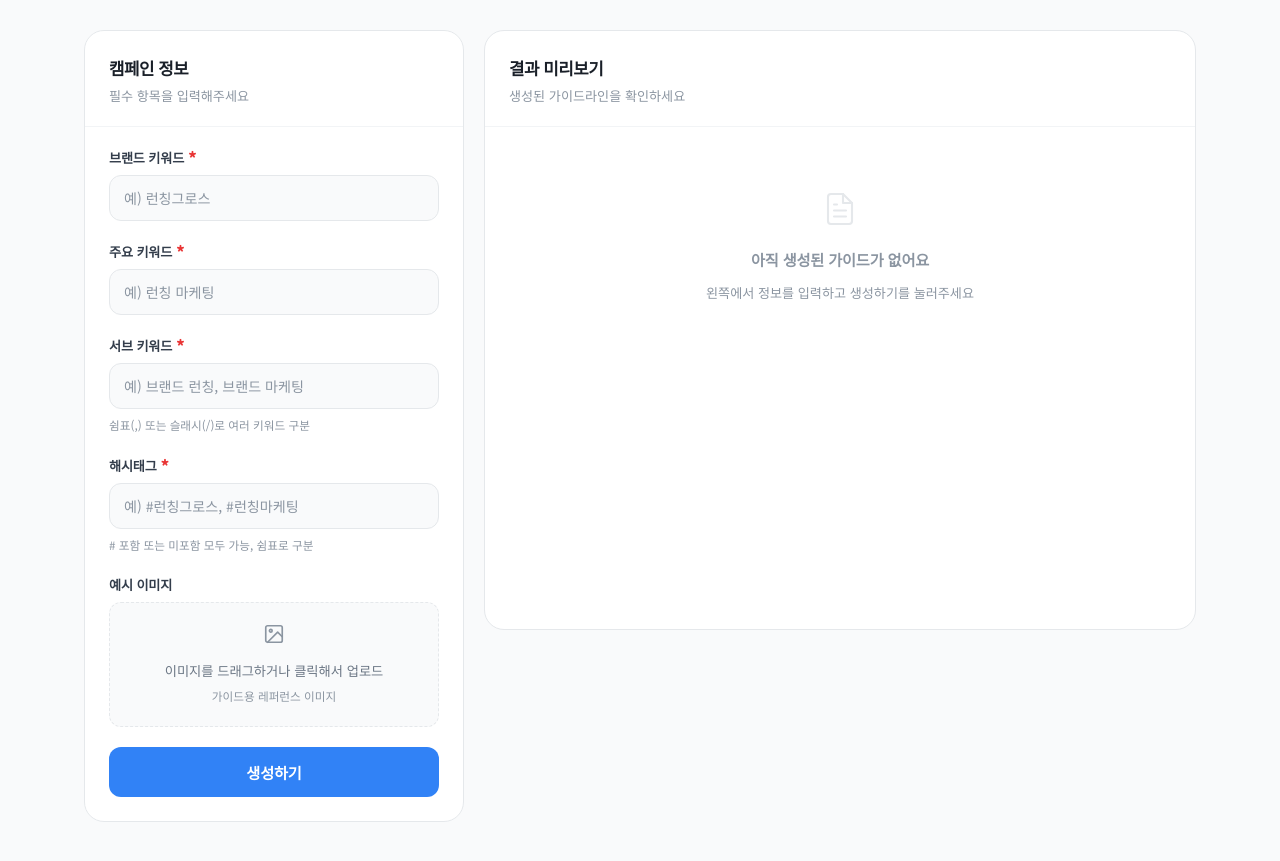
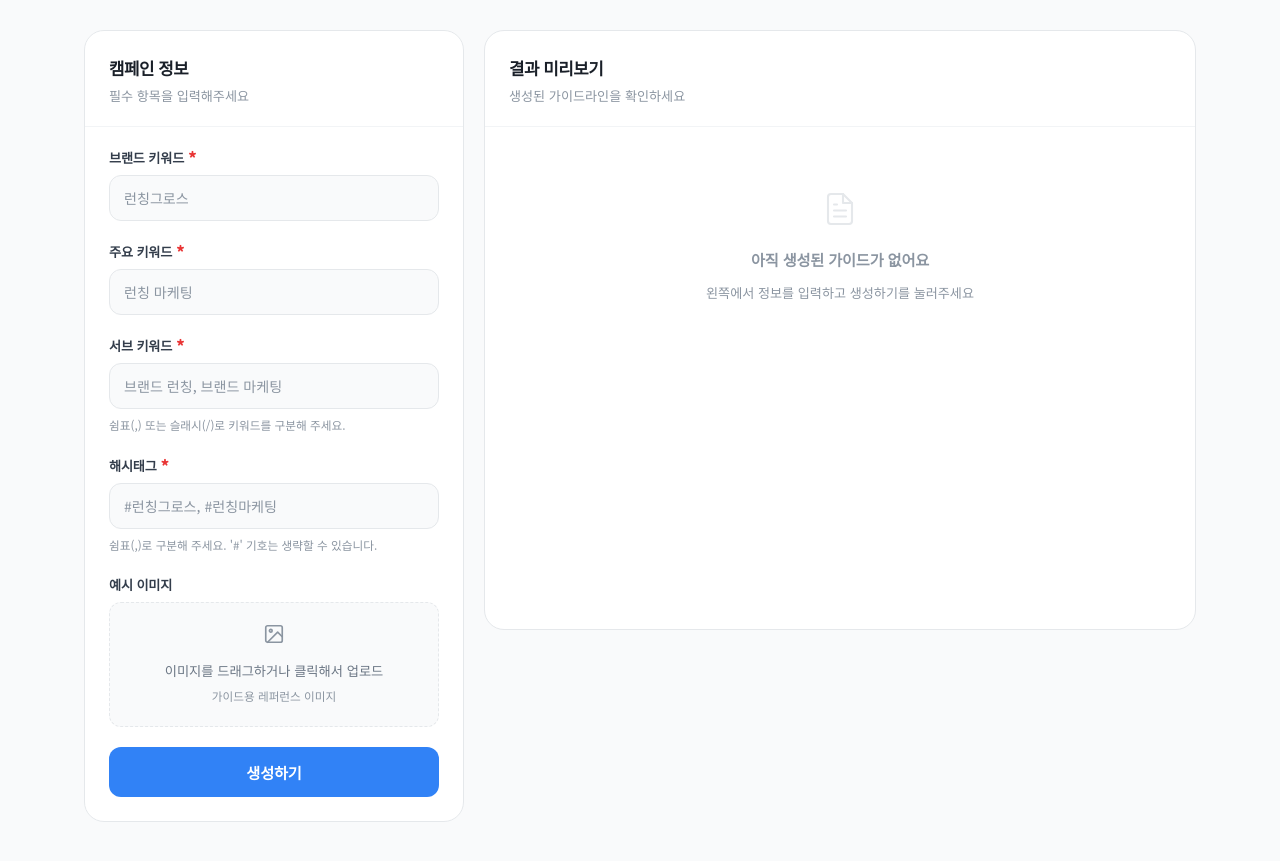
Before and after one commit to jyoojung/guide-generator, a plain HTML site: page index.html in a window 1280 px wide. Shown: the part 63-924 px from the top of the page. Drawn offline with Linux system fonts and the light colour scheme.

Commit message:
update: UI 개선 및 텍스트 수정

```diff
--- a/index.html
+++ b/index.html
@@ -41,24 +41,24 @@
 
                 <div class="field-group">
                     <label class="field-label" for="brandKeyword">브랜드 키워드 <span class="required-star">*</span></label>
-                    <input type="text" id="brandKeyword" class="field-input" placeholder="예) 런칭그로스" required />
+                    <input type="text" id="brandKeyword" class="field-input" placeholder="런칭그로스" required />
                 </div>
 
                 <div class="field-group">
                     <label class="field-label" for="mainKeyword">주요 키워드 <span class="required-star">*</span></label>
-                    <input type="text" id="mainKeyword" class="field-input" placeholder="예) 런칭 마케팅" required />
+                    <input type="text" id="mainKeyword" class="field-input" placeholder="런칭 마케팅" required />
                 </div>
 
                 <div class="field-group">
                     <label class="field-label" for="subKeyword">서브 키워드 <span class="required-star">*</span></label>
-                    <input type="text" id="subKeyword" class="field-input" placeholder="예) 브랜드 런칭, 브랜드 마케팅" required />
-                    <p class="field-hint">쉼표(,) 또는 슬래시(/)로 여러 키워드 구분</p>
+                    <input type="text" id="subKeyword" class="field-input" placeholder="브랜드 런칭, 브랜드 마케팅" required />
+                    <p class="field-hint">쉼표(,) 또는 슬래시(/)로 키워드를 구분해 주세요.</p>
                 </div>
 
                 <div class="field-group">
                     <label class="field-label" for="hashtags">해시태그 <span class="required-star">*</span></label>
-                    <input type="text" id="hashtags" class="field-input" placeholder="예) #런칭그로스, #런칭마케팅" required />
-                    <p class="field-hint"># 포함 또는 미포함 모두 가능, 쉼표로 구분</p>
+                    <input type="text" id="hashtags" class="field-input" placeholder="#런칭그로스, #런칭마케팅" required />
+                    <p class="field-hint">쉼표(,)로 구분해 주세요. '#' 기호는 생략할 수 있습니다.</p>
                 </div>
 
                 <div class="field-group">
```
Also changed, not shown: 1 other file.
